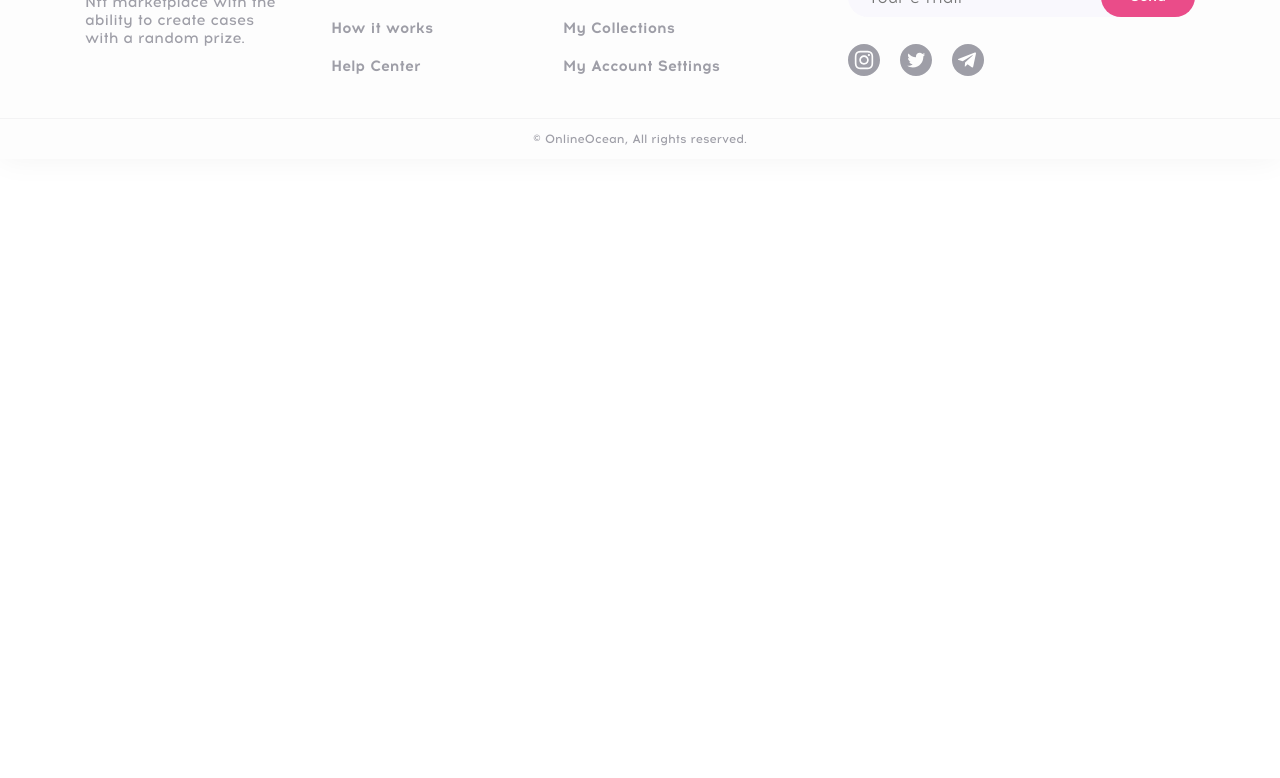
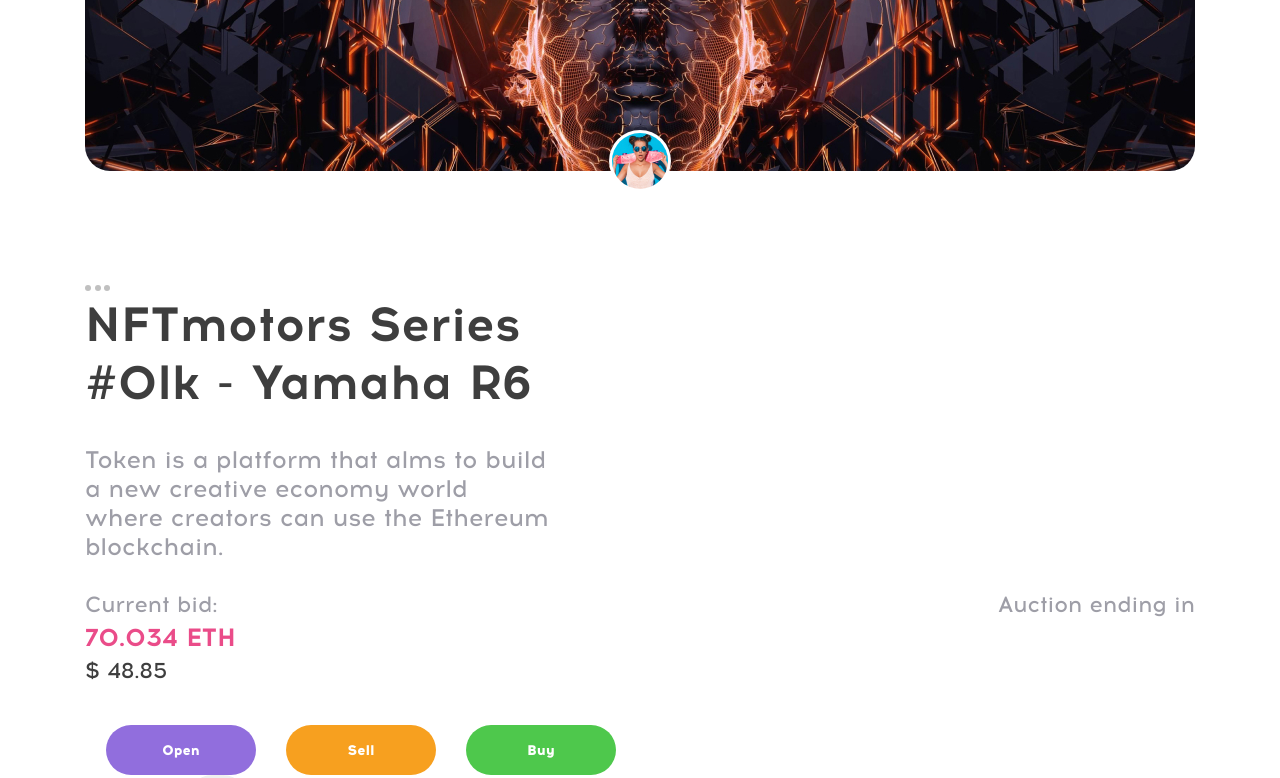
Before and after one commit to senitskiy/OnlineOcean, a Vue app: page /box/lk in a window 1280 px wide. Shown: the part 240-1018 px from the top of the page. Before the commit the page ends 800 px from the top, so only its background shows below. Built offline with nearby package versions, Linux system fonts and the light colour scheme.

Commit message:
Added Product Box

```diff
--- a/src/assets/style/_global.scss
+++ b/src/assets/style/_global.scss
@@ -30,6 +30,10 @@
   font-size: unset;
   margin-block-start: unset;
   margin-block-end: unset;
+}
+
+h1{
+  margin-top: 0 !important;
 }
 
 body{
@@ -78,6 +82,15 @@
     color: $blue;
     background-color: transparent;
   }
+  &--purple{
+    background: #916EDD;
+  }
+  &--yellow{
+    background: #F7A01F;
+  }
+  &--green{
+    background: #4EC84C;
+  }
   &--linear{
 
   }
--- a/src/assets/style/main.scss
+++ b/src/assets/style/main.scss
@@ -353,3 +353,61 @@
     padding-right: 53px;
   }
 }
+
+.product-cover{
+  margin: 30px 0 85px;
+  &__imgwrapper{
+    img{
+      border-radius: 25px;
+    }
+  }
+}
+
+.product-info{
+  &__name{
+    font-weight: 700;
+    font-size: 48px;
+    line-height: 58px;
+    color: $black;
+    margin-bottom: 34px;
+    max-width: 480px;
+  }
+  &__descr{
+    font-size: 24px;
+    line-height: 29px;
+    margin-bottom: 30px;
+    max-width: 464px;
+  }
+  &__middle{
+    display: flex;
+    justify-content: space-between;
+    margin-bottom: 41px;
+  }
+  &__subtitle{
+    font-size: 22px;
+    line-height: 27px;
+    margin-bottom: 4px;
+  }
+  &__bid{
+    font-size: 25px;
+    line-height: 30px;
+    color: $pink;
+    font-weight: 700;
+    margin-bottom: 6px;
+  }
+  &__cost{
+    font-size: 22px;
+    line-height: 26px;
+    color: $black;
+  }
+  &__buttons{
+    margin: 0 4px 0 21px;
+    .btn{
+      width: 150px;
+      color: #fff;
+    }
+    .btn + .btn{
+      margin-left: 30px;
+    }
+  }
+}
--- a/src/components/App/AppButton.vue
+++ b/src/components/App/AppButton.vue
@@ -2,7 +2,7 @@
   <button
   v-if='!link'
   class='btn'
-  :class='useStyle'
+  :class='[useStyle, this.big ? "btn--big" : ""]'
   >
     {{ title }}
   </button>
@@ -10,7 +10,7 @@
   <router-link
   v-else
   class='btn'
-  :class='useStyle'
+  :class='[useStyle, this.big ? "btn--big" : ""]'
   :to='href'
   >
     {{ title }}
@@ -36,6 +36,10 @@
       type: String,
       default: 'pink',
     },
+    big:{
+      type: Boolean,
+      default: false,
+    }
   },
   computed: {
     useStyle() {
--- /dev/null
+++ b/src/components/App/AppProductCover.vue
@@ -0,0 +1,22 @@
+<template>
+  <div class="product-cover">
+    <div class="container">
+      <div class="product-cover__imgwrapper">
+        <img src="@/assets/images/temp/product-banner.jpg" alt="">
+      </div>
+      <app-profile
+
+      ></app-profile>
+    </div>
+  </div>
+</template>
+
+<script>
+import AppProfile from '@/components/App/AppProfile.vue';
+
+export default {
+  components: {
+    AppProfile,
+  },
+}
+</script>
--- /dev/null
+++ b/src/components/App/AppProductInfo.vue
@@ -0,0 +1,117 @@
+<template>
+  <div class="product-info">
+    <div class="container">
+      <div class="product-info__inner">
+        <div class="product-info__videowrapper">
+
+        </div>
+        <div class="product-info__content">
+          <div class="product-info__dots dots">
+            <button class="btn-clear">
+              <svg width="25" height="6" viewBox="0 0 25 6" fill="none" xmlns="http://www.w3.org/2000/svg">
+                <circle cx="22" cy="3" r="3" transform="rotate(-90 22 3)" fill="#C0C0C0"/>
+                <circle cx="13" cy="3" r="3" transform="rotate(-90 13 3)" fill="#C0C0C0"/>
+                <circle cx="3" cy="3" r="3" transform="rotate(-90 3 3)" fill="#C0C0C0"/>
+              </svg>
+            </button>
+          </div>
+          <h1 class="product-info__name">
+            {{ productName }}
+          </h1>
+          <p class="product-info__descr">
+            {{ descr }}
+          </p>
+          <div class="product-info__middle">
+            <div class="product-info__price">
+              <p class="product-info__subtitle">
+                Current bid:
+              </p>
+              <p class="product-info__bid">
+                70.034 ETH
+              </p>
+              <p class="product-info__cost">
+                $ 48.85
+              </p>
+            </div>
+            <div class="product-info__auction auction">
+              <p class="auction__text product-info__subtitle">
+                Auction ending in
+              </p>
+              <ul class="auction__items">
+                <li class="auction__item">
+                  <p class="auction__numb">
+
+                  </p>
+                  <p class="auction__time">
+
+                  </p>
+                </li>
+                <li class="auction__item">
+                  <p class="auction__numb">
+
+                  </p>
+                  <p class="auction__time">
+
+                  </p>
+                </li>
+                <li class="auction__item">
+                  <p class="auction__numb">
+
+                  </p>
+                  <p class="auction__time">
+
+                  </p>
+                </li>
+              </ul>
+            </div>
+          </div>
+          <div class="product-info__buttons">
+            <app-button
+            title='Open'
+            view='purple'
+            big
+            ></app-button>
+            <app-button
+            title='Sell'
+            view='yellow'
+            big
+            ></app-button>
+            <app-button
+            title='Buy'
+            view='green'
+            big
+            ></app-button>
+          </div>
+        </div>
+      </div>
+    </div>
+  </div>
+</template>
+
+<script>
+export default {
+  props: {
+    name: {
+      type: String,
+      required: true,
+    },
+    descr: {
+      type: String,
+      required: true,
+    },
+  },
+  computed: {
+    productName() {
+      const currId = this.$route.params.boxId
+      let rightID = currId
+      if (currId.length < 3){
+        const needZero = 3 - currId.length
+        console.log(needZero)
+        rightID = '0'.repeat(needZero) + currId
+      }
+      const stringWithId = this.name.replace(/id/i, '#' + rightID)
+      return stringWithId
+    }
+  },
+}
+</script>
--- /dev/null
+++ b/src/components/App/AppProfile.vue
@@ -0,0 +1,22 @@
+<template>
+  <router-link class="row__slide-account row-bottom__right"
+  to='/autor-n'
+  >
+    <span class="row__slide-autorwrapper">
+      <img src="@/assets/images/temp/user-big-1.jpg" alt="" />
+    </span>
+    <span class="row__slide-tag">
+      <!-- {{ autor }} -->
+    </span>
+  </router-link>
+</template>
+
+<script>
+export default {
+  setup () {
+
+
+    return {}
+  }
+}
+</script>
--- a/src/main.js
+++ b/src/main.js
@@ -2,14 +2,15 @@
 import App from './App.vue'
 import router from './router'
 import store from './store'
-
-const app = createApp(App)
 
 // Libs
 
 import "normalize.css"
 
 // Libs
+
+const app = createApp(App)
+
 
 // Global Components
 
--- a/src/router/index.js
+++ b/src/router/index.js
@@ -1,11 +1,17 @@
 import { createRouter, createWebHistory } from 'vue-router'
 import Index from '../views/Index.vue'
+import Box from '../views/Box.vue'
 
 const routes = [
   {
     path: '/',
     name: 'Index',
     component: Index
+  },
+  {
+    path: '/box/:boxId',
+    name: 'Box',
+    component: Box
   },
   {
     path: '/about',
--- /dev/null
+++ b/src/views/Box.vue
@@ -0,0 +1,26 @@
+<template>
+  <app-product-cover
+
+  ></app-product-cover>
+  <app-product-info
+  name='NFTmotors Series id - Yamaha R6'
+  descr='Token is a platform that alms to build a new creative economy world where creators can use the Ethereum blockchain.'
+  ></app-product-info>
+</template>
+
+<script>
+import AppProductCover from '@/components/App/AppProductCover.vue'
+import AppProductInfo from '@/components/App/AppProductInfo.vue'
+
+export default {
+  setup () {
+
+
+    return {}
+  },
+  components: {
+    AppProductCover,
+    AppProductInfo
+  },
+}
+</script>
```
Also changed, not shown: src/assets/images/dots.svg (added), src/assets/images/temp/product-banner.jpg (added).
